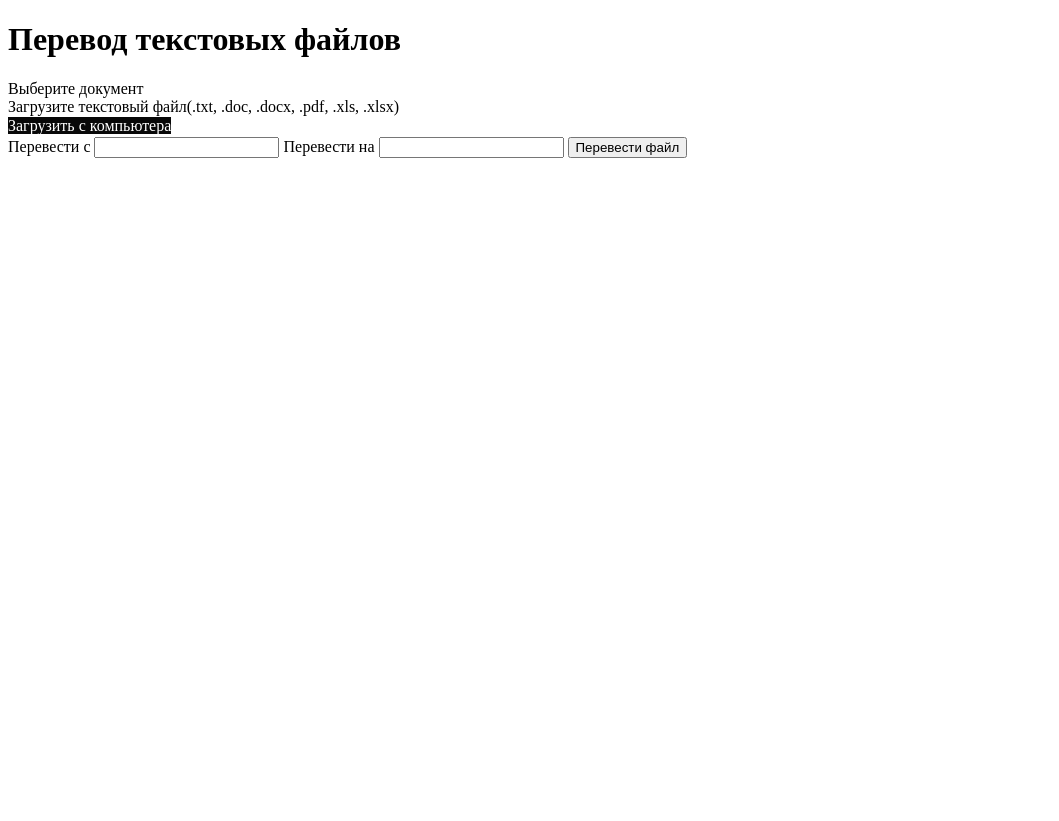
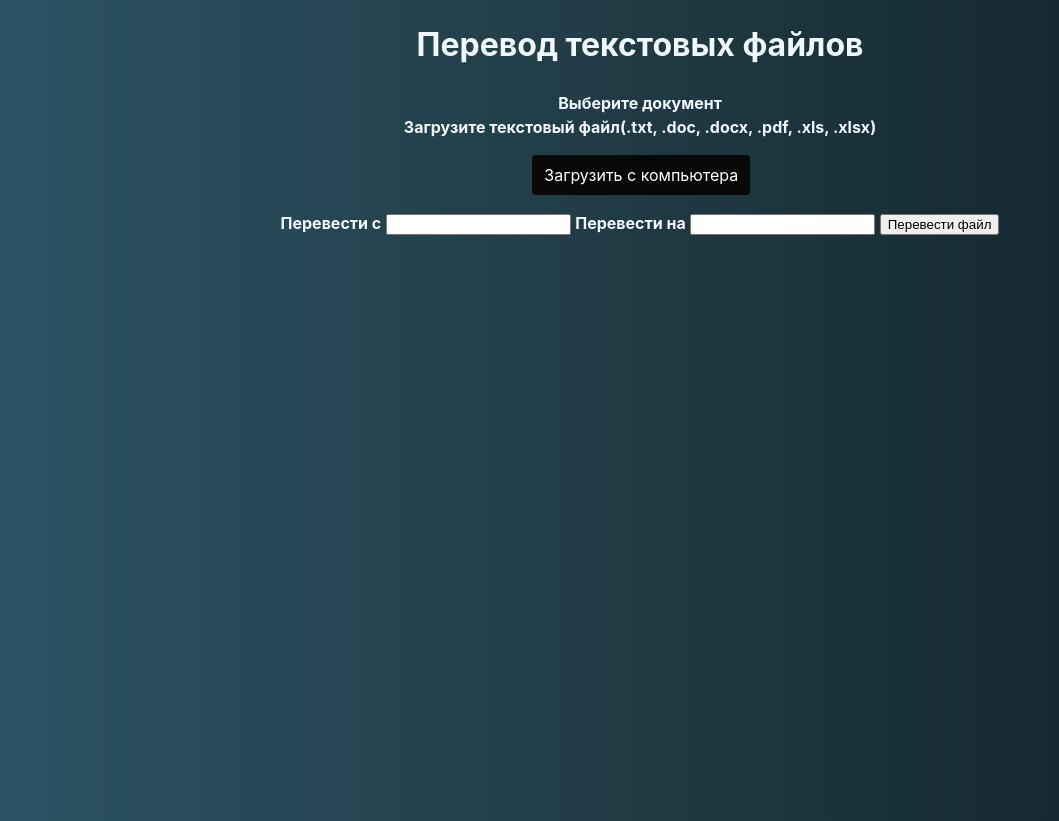
Before and after one commit to MaximTyt/DocumentTranslator, a Flask app: page / in a window 1280 px wide; the page is wider, and only the part inside the window is pictured. Shown: that part, without its empty margins (0-1059 px from the left). Before the commit the page ends 158 px from the top of that part, so only its background shows below. Run offline with Flask 2, Linux system fonts and the light colour scheme.

Commit message:
Работа с .xls и .xlsx окончена. Внёс небольшие изменения во внешний вид страницы.

```diff
--- a/main.py
+++ b/main.py
@@ -3,11 +3,10 @@ from googletrans import Translator
 from nltk import tokenize, download
 from docx.api import Document
 import os
-import docx2txt
 from win32com import client as wc
 import pythoncom
 from pdf2docx import Converter
-from docx2pdf import convert
+import openpyxl
 len_max = 3000
 # download('punkt')
 LANGUAGES = {
@@ -118,18 +117,33 @@ LANGUAGES = {
     'yo': 'Йоруба',
     'zu': 'Зулу'}
 
-
-
-
-def convertDocAndDocx(file_path, src_ext, dest_ext):
+# FileFormat = 11 .doc, 12 .docx, 17 .pdf, 51 .xlsx, 56 .xls
+def convertXlsAndXlsx(file_path, src_ext, dest_ext, file_format):
     file_path = os.path.abspath(file_path)
     joinedPath = file_path.replace(src_ext, dest_ext)
     pythoncom.CoInitialize()
-    w = wc.Dispatch('Word.Application')
-    doc = w.Documents.Open(file_path)
-    doc.SaveAs(joinedPath, 16)
+    excel = wc.gencache.EnsureDispatch('Excel.Application')
+    wb = excel.Workbooks.Open(file_path)
+    wb.SaveAs(joinedPath, FileFormat=file_format)
+    wb.Close()
+    excel.Application.Quit()
+    print(f'Конвертация {file_path} -> {joinedPath} прошла успешно!')
+    return joinedPath
+
+
+def convertDocAndDocx(file_path, src_ext, dest_ext, file_format, type_app):
+    file_path = os.path.abspath(file_path)
+    joinedPath = file_path.replace(src_ext, dest_ext)
+    pythoncom.CoInitialize()
+    w = wc.Dispatch(type_app)
+    if file_format in (51, 56):
+        doc = w.Workbooks.Open(file_path)
+    else:
+        doc = w.Documents.Open(file_path)
+    doc.SaveAs(joinedPath, FileFormat=file_format)
     doc.Close()
     w.Quit()
+    print(f'Конвертация {file_path} -> {joinedPath} прошла успешно!')
     return joinedPath
 
 def convertPDFtoDocx(path):
@@ -198,7 +212,7 @@ def translate_txt(path, dest_lang, src_lang):
 def translate_doc_docx_pdf(path, dest_lang, src_lang):
     origin_path = path
     if path.endswith('.doc'):
-        path = convertDocAndDocx(path, '.doc', '.docx')
+        path = convertDocAndDocx(path, '.doc', '.docx', 12, 'Word.Application')
     elif path.endswith('pdf'):
         path = convertPDFtoDocx(path)
     document = Document(path)
@@ -223,11 +237,34 @@ def translate_doc_docx_pdf(path, dest_lang, src_lang):
                     for paragraph in cell.paragraphs:
                         if all_text[i] in paragraph.text:
                             paragraph.text = paragraph.text.replace(all_text[i], new_all_text[i])
-    if origin_path.lower().endswith('.doc'):
-        path = convertDocAndDocx(path, '.docx', '.doc')
     path = path.replace('upload_files', 'translated_upload_files').replace('.DOCX', '.docx')
     document.save(path)
+    if origin_path.lower().endswith('.doc'):
+        convertDocAndDocx(path, '.docx', '.doc', 11, 'Word.Application')
     if origin_path.lower().endswith('.pdf'):
-        pythoncom.CoInitialize()
-        convert(os.path.abspath(path), os.path.abspath(path.replace('.docx', '.pdf')))
-    shutil.rmtree('upload_files')
+        convertDocAndDocx(path, '.docx', '.pdf', 17, 'Word.Application')
+
+def translate_xls_xlsx(path, dest_lang, src_lang):
+    origin_path = path
+    all_text = []
+    if path.endswith('.xls'):
+        path = convertXlsAndXlsx(path, '.xls', '.xlsx', 51)
+    wb = openpyxl.load_workbook(path)
+    for ws in wb.worksheets:
+        for row in ws.iter_rows():
+            for cell in row:
+                if cell.value is not None:
+                    all_text.append(cell.value)
+    all_text, new_all_text = translateText(all_text, dest_lang, src_lang)
+    text_len = min(len(all_text), len(new_all_text))
+    for i in range(text_len):
+        for ws in wb.worksheets:
+            for row in ws.iter_rows():
+                for cell in row:
+                    if cell.value is not None:
+                        if all_text[i] in cell.value:
+                            cell.value = cell.value.replace(all_text[i], new_all_text[i])
+    path = path.replace('upload_files', 'translated_upload_files')
+    wb.save(path)
+    if origin_path.endswith('.xls'):
+        convertXlsAndXlsx(path, '.xlsx', '.xls', 56)
--- a/server.py
+++ b/server.py
@@ -1,32 +1,46 @@
 from flask import Flask, render_template, request, send_file
 from flask_wtf import FlaskForm
 from wtforms import FileField, SubmitField
-from werkzeug.utils import secure_filename
-import os
-import shutil
-from main import translate_doc_docx_pdf, translate_txt, LANGUAGES
+import atexit
+from main import translate_doc_docx_pdf, translate_txt, translate_xls_xlsx, LANGUAGES, os, shutil
+
 file = None
 isTranlated = False
 app = Flask(__name__)
 app.config['SECRET_KEY'] = 'supersecretkey'
 app.config['UPLOAD_FOLDER'] = 'upload_files'
 
+
 class UploadFileForm(FlaskForm):
     file = FileField('File')
     submit = SubmitField("Перевести файл")
     download = SubmitField("Скачать файл")
     back = SubmitField("Вернуться")
+
+
 def get_key(value):
     for k, v in LANGUAGES.items():
         if v == value:
             return k
 
+def remDir():
+    if os.path.isdir("upload_files"):
+        shutil.rmtree('upload_files')
+    if os.path.isdir("translated_upload_files"):
+        shutil.rmtree('translated_upload_files')
+
+# defining function to run on shutdown
+def onExitApp():
+    remDir()
+
+
+atexit.register(onExitApp)
+
 
 @app.route('/', methods=['GET', 'POST'])
 @app.route('/home', methods=['GET', 'POST'])
 def home():
-    global isTranlated
-    global file
+    global isTranlated, file
     form = UploadFileForm()
     if form.validate_on_submit():
         src_lang, dest_lang = 'auto', 'en'
@@ -40,23 +54,27 @@ def home():
             if form.download.data:
                 return send_file('translated_upload_files/' + file.filename, as_attachment=True)
             if form.back.data:
-                shutil.rmtree('translated_upload_files')
+                remDir()
                 file = None
                 isTranlated = False
                 return render_template('index.html', form=form, langs=list(LANGUAGES.values()), file=isTranlated)
-        elif file:
-            os.mkdir('upload_files')
-            os.mkdir('translated_upload_files')
+        elif file and any([file.filename.lower().endswith(i) for i in ('.docx', '.doc', '.pdf', '.txt', '.xlsx', '.xls')]):
+            if not os.path.isdir(app.config['UPLOAD_FOLDER']):
+                os.mkdir(app.config['UPLOAD_FOLDER'])
+            if not os.path.isdir("translated_upload_files"):
+                os.mkdir('translated_upload_files')
             file.save(os.path.join(app.config['UPLOAD_FOLDER'], file.filename))
-            if file.filename.lower().endswith('.docx') or file.filename.lower().endswith('.doc')\
-                    or file.filename.lower().endswith('.pdf'):
+            if any([file.filename.lower().endswith(i) for i in ('.docx', '.doc', '.pdf')]):
                 translate_doc_docx_pdf('upload_files/' + file.filename, dest_lang, src_lang)
             elif file.filename.lower().endswith('.txt'):
                 translate_txt('upload_files/' + file.filename, dest_lang, src_lang)
+            elif file.filename.lower().endswith('.xlsx') or file.filename.lower().endswith('.xls'):
+                translate_xls_xlsx('upload_files/' + file.filename, dest_lang, src_lang)
             isTranlated = True
             return render_template('index.html', form=form, langs=list(LANGUAGES.values()), file=isTranlated)
         else:
             isTranlated = False
+    remDir()
     file = None
     isTranlated = False
     return render_template('index.html', form=form, langs=list(LANGUAGES.values()), file=isTranlated)
--- /dev/null
+++ b/static/js/script.js
@@ -0,0 +1,33 @@
+document.getElementById('inputFile').addEventListener('change', function(e) {
+    if (e.target.files[0]) {
+        document.getElementById('aboutFile').removeAttribute('hidden');
+        document.getElementById('fileName').textContent = document.getElementById('fileName').textContent.replace(document.getElementById('fileName').textContent, 'Имя файла: ' + e.target.files[0].name);
+        document.getElementById('fileSize').textContent = document.getElementById('fileSize').textContent.replace(document.getElementById('fileSize').textContent, 'Размер файла: ' + e.target.files[0].size/1024 + 'Kb');
+      }
+    });
+let inval = document.getElementById('lang_scr');
+let outval = document.getElementById('lang_dest');
+var input_src = document.getElementById("inp_src");
+var input_dest = document.getElementById("inp_dest");
+input_src.addEventListener('change', function() {
+    let val = input_src.value;
+    for (var i=0; i<outval.options.length; i++)
+    {
+        let el = outval.options[i];
+        if (el.value == val)
+            el.setAttribute("disabled", "");
+        else
+            el.removeAttribute("disabled");
+    }
+});
+input_dest.addEventListener('change', function() {
+    let val = input_dest.value;
+    for (var i=0; i<inval.options.length; i++)
+    {
+        let el = inval.options[i]
+        if (el.value == val)
+            el.setAttribute("disabled", "");
+        else
+            el.removeAttribute("disabled");
+    }
+});
--- a/static/styles/styles.css
+++ b/static/styles/styles.css
@@ -2,7 +2,13 @@
     width: 300px;
     height: 40px;
     background-color: rgb(8,8,8);
+    border-radius: 4px;
+    box-sizing: border-box;
     align-content: center;
+    line-height: 16px;
+    height: 36px;
+    margin: 24px 16px 0;
+    padding: 10px 12px;
     color: white;
 }
 .btn:hover {
@@ -28,6 +34,29 @@
 .file {
     visibility: hidden
 }
+.wrapper {
+    margin: 0 auto
+}
 .form-group {
     margin-bottom: 1rem;
 }
+body {
+    margin: 0;
+    font-family: -apple-system,BlinkMacSystemFont,"Segoe UI",Roboto,"Helvetica Neue",Arial,"Noto Sans",sans-serif,"Apple Color Emoji","Segoe UI Emoji","Segoe UI Symbol","Noto Color Emoji";
+    font-size: 1rem;
+    font-weight: 400;
+    line-height: 1.5;
+    color: #212529;
+    text-align: left;
+    height: 100vh;
+}
+.bodybg {
+    background: #0F2027;  /* fallback for old browsers */
+    background: -webkit-linear-gradient(left, #2C5364, #203A43, #0F2027);
+    background: -o-linear-gradient(left, #2C5364, #203A43, #0F2027);
+    background: linear-gradient(to right, #2C5364, #203A43, #0F2027);
+}
+.aliceblue{
+    /*color: rgb(247,151,30);*/
+    color: aliceblue;
+}
--- a/templates/index.html
+++ b/templates/index.html
@@ -2,19 +2,31 @@
 <html lang="en">
 <head>
     <meta charset="UTF-8">
-    <title>Document</title>
+    <title>DocumentTranslator</title>
     <link rel="stylesheet" href="../static/styles/styles.css" />
 </head>
-<body>
-    <h1>Перевод текстовых файлов</h1>
+<body class='bodybg'>
+   <div class="wrapper" style="text-align: center;">
+        <h1 class="aliceblue">Перевод текстовых файлов</h1>
         <form method="POST" enctype="multipart/form-data">
             {{form.hidden_tag()}}
             {% if not file %}
-        Выберите документ<br/>
-        Загрузите текстовый файл(.txt, .doc, .docx, .pdf, .xls, .xlsx)<br/>
-        <label for='cf' class="btn">Загрузить с компьютера</label>
-        {{form.file(accept=".txt, .doc, .docx, .pdf, .xls, .xlsx", id='cf', class='file')}}<br/>
-        Перевести с
+            <div>
+            <b class="aliceblue">Выберите документ</b><br/>
+            <b class="aliceblue">Загрузите текстовый файл(.txt, .doc, .docx, .pdf, .xls, .xlsx)</b><br/>
+            <br/>
+            </div>
+            <div id='uploadFile' style="position: relative; right: -130px;">
+                <label for='inputFile' class="btn">Загрузить с компьютера</label>
+                {{form.file(accept=".txt, .doc, .docx, .pdf, .xls, .xlsx", id='inputFile', class='file')}}
+            </div>
+            <div hidden id='aboutFile'>
+                <br/>
+                <b id="fileName" class="aliceblue"></b><br/>
+                <b id="fileSize" class="aliceblue"></b><br/>
+            </div>
+            <br/>
+            <b class="aliceblue">Перевести с</b>
             <input list="lang_scr" id='inp_src' name="inp_src">
             <datalist id="lang_scr" name="lang_scr" >
                 <option value="Автоопределение" SELECTED>Автоопределение</option>
@@ -22,7 +34,7 @@
                 <option value="{{lang}}">{{lang}}</option>
                 {% endfor %}
             </datalist>
-        Перевести на
+            <b class="aliceblue">Перевести на</b>
             <input list="lang_dest" id='inp_dest' name="inp_dest">
             <datalist id="lang_dest" name="lang_dest" >
                 <option value="" SELECTED></option>
@@ -34,40 +46,14 @@
             {% endif %}
             <div >
             {% if file%}
-            <label>Хотите скачать переведённый файл?</label>
+                <label class="aliceblue">Хотите скачать переведённый файл?</label>
                 {{form.download()}}<br/>
-            <label>Хотите перевести документы ещё раз?</label>
+                <label class="aliceblue">Хотите перевести документы ещё раз?</label>
                 {{form.back()}}
             {% endif %}
             </div>
         </form>
+    </div>
 </body>
-    <script type="text/javascript">
-            let inval = document.getElementById('lang_scr');
-            let outval = document.getElementById('lang_dest');
-            var input_src = document.getElementById("inp_src");
-            var input_dest = document.getElementById("inp_dest");
-            input_src.addEventListener('change', function() {
-                let val = input_src.value;
-                for (var i=0; i<outval.options.length; i++)
-                {
-                    let el = outval.options[i]
-                    if (el.value == val)
-                        el.setAttribute("disabled", "")
-                    else
-                        el.removeAttribute("disabled")
-                }
-            });
-            input_dest.addEventListener('change', function() {
-                let val = input_dest.value
-                for (var i=0; i<inval.options.length; i++)
-                {
-                    let el = inval.options[i]
-                    if (el.value == val)
-                        el.setAttribute("disabled", "")
-                    else
-                        el.removeAttribute("disabled")
-                }
-            });
-    </script>
+    <script src='../static/js/script.js'></script>
 </html>
```
Lines whose indentation alone changed are shown as unchanged.
